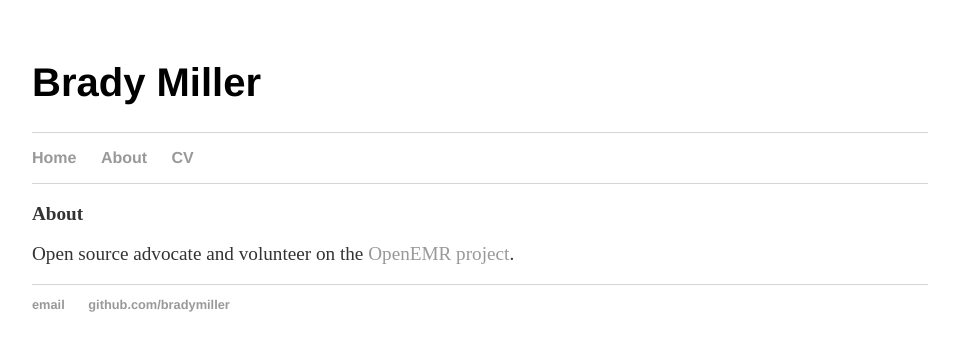
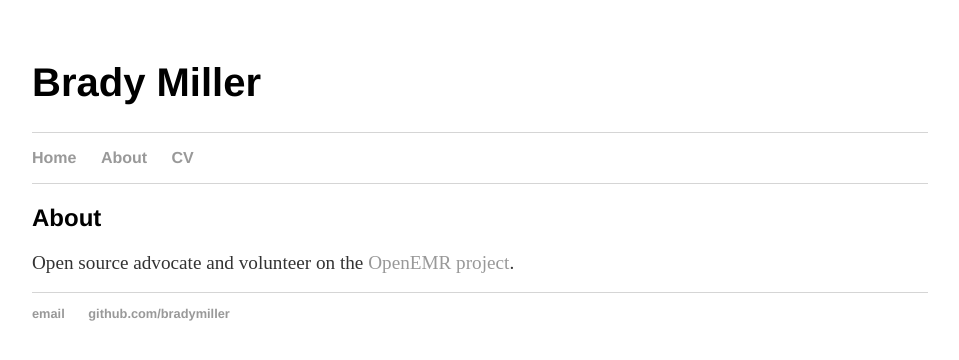
Before and after one commit to bradymiller/bradymiller.github.io, a Jekyll site: the page built from about/index.html, in a window 1280 px wide. Shown: the top 360 px of the page, without its empty margins (160-1119 px from the left). Built offline with Jekyll 4.4.1, drawn with Linux system fonts in a browser that asks for light colours.

Commit message:
improvements

```diff
--- a/about/index.html
+++ b/about/index.html
@@ -3,6 +3,6 @@ layout: default
 title: Brady Miller
 ---
 <div>
-  <p><b>About</b></p>
+  <h2>About</h2>
   <p>Open source advocate and volunteer on the <a href="http://www.open-emr.org">OpenEMR project</a>.</p>
 </div>
--- a/cv/index.html
+++ b/cv/index.html
@@ -3,7 +3,7 @@ layout: default
 title: Brady Miller
 ---
 <div>
-  <p><b>CV</b></p>
+  <h2>CV</h2>
   <p>Co-Administrator of the <a href="http://www.open-emr.org">OpenEMR Project</a>.</p>
   <p>Executive Director of the non-profit <a href="http://www.oemr.org">OEMR Organization</a>.</p>
 </div>
```
